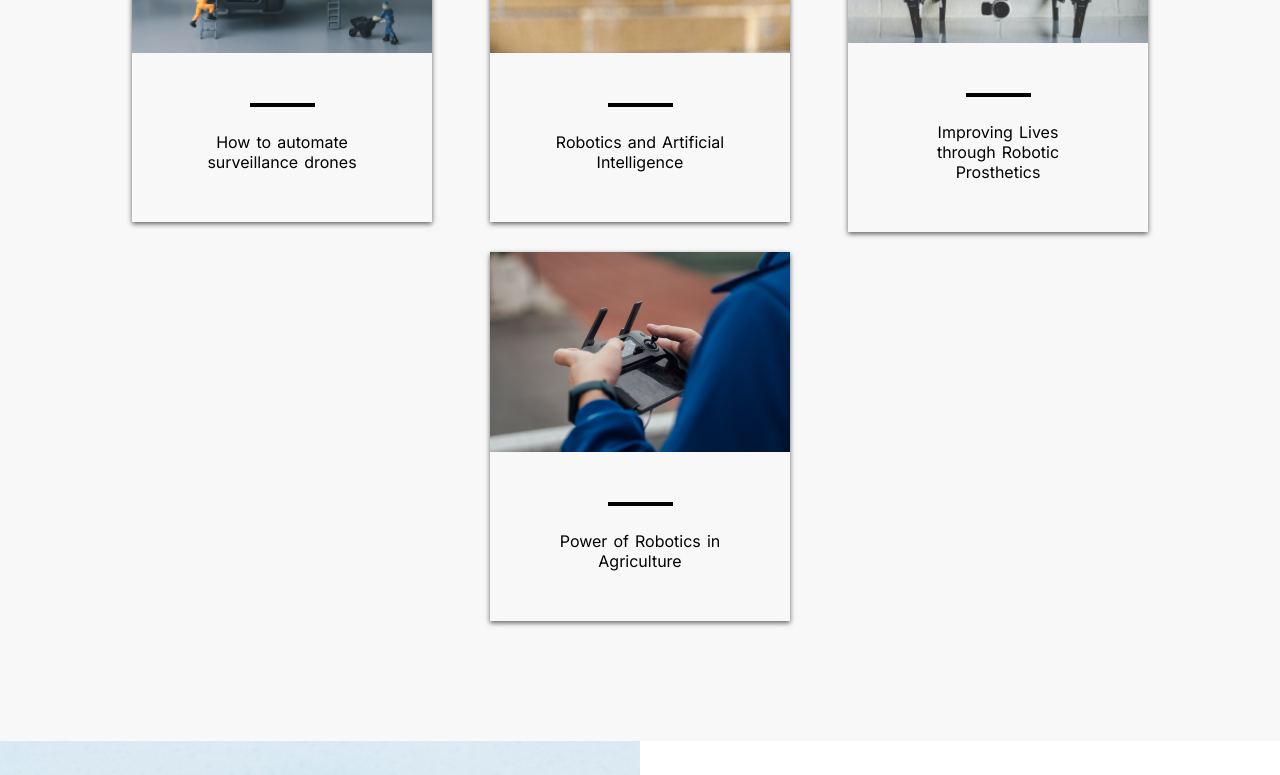
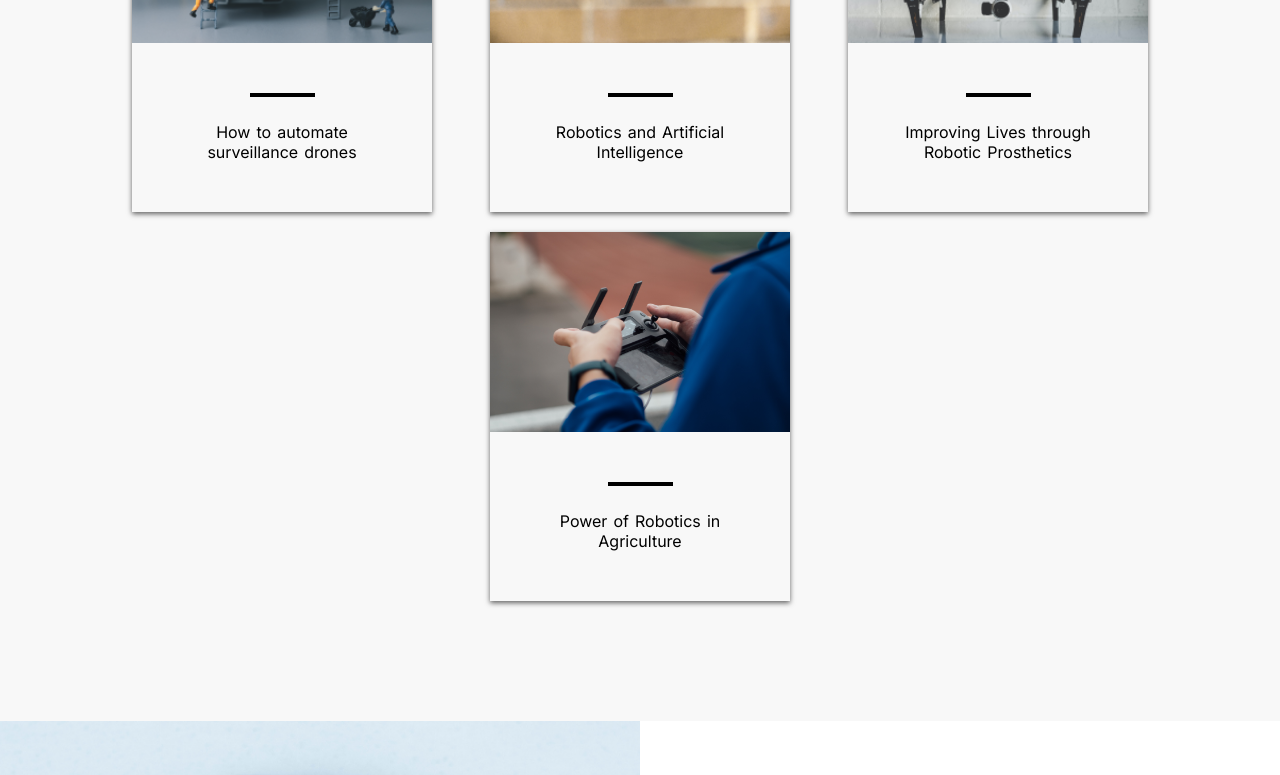
Before and after one commit to ThembaMtshelwane/assignment-1, a React (Vite) app: page / in a window 1280 px wide. Shown: the part 1260-2035 px from the top of the page. Built offline with nearby package versions, Linux system fonts and the light colour scheme; a web font is replaced by a local one.

Commit message:
Article: titile padding adjustments

```diff
--- a/src/Components/ArticlesSection/Article/article.css
+++ b/src/Components/ArticlesSection/Article/article.css
@@ -13,7 +13,8 @@ img {
 }
 
 p {
-  margin: auto 20%;
+  /* border: 2px solid blue; */
+  margin: auto 50px;
   text-align: center;
   margin-bottom: 50px;
 }
```
